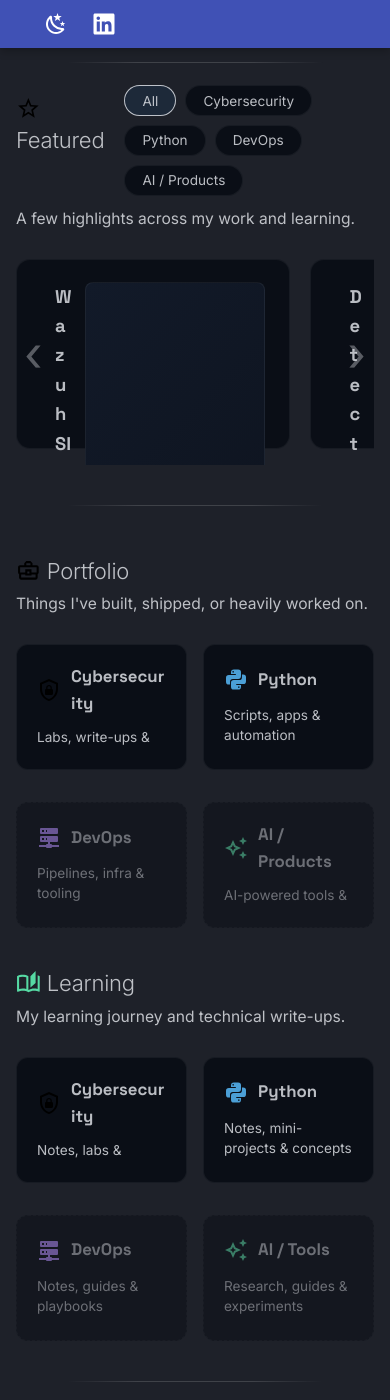
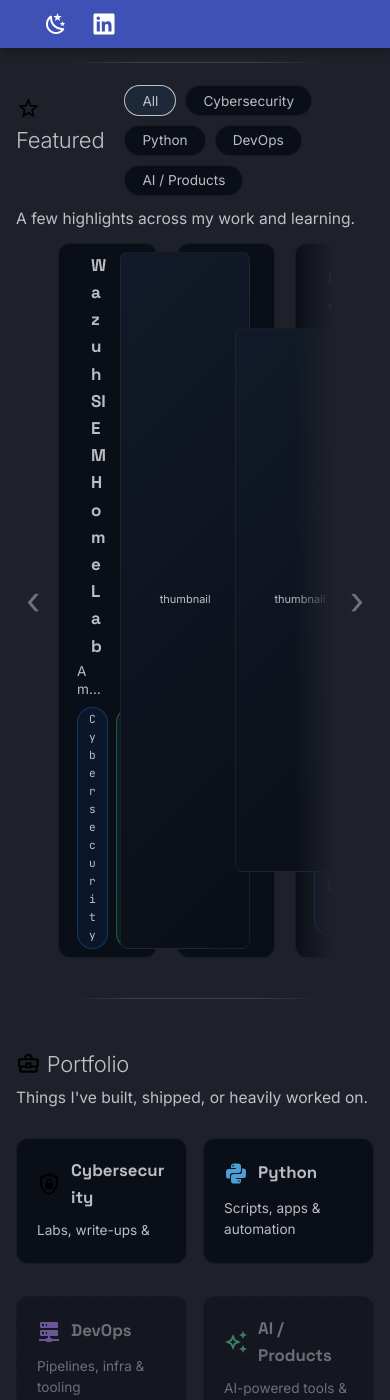
Before and after one commit to skyejen/skyejen.github.io, an MkDocs documentation site: the page built from docs/index.md, in a window 390 px wide and 1400 px high, scrolled down 728 px. Built offline with MkDocs 1.6.1 and Material for MkDocs 9.7.7, drawn with Linux system fonts in a browser that asks for light colours.

Commit message:
feat: integrate actual carousel design

```diff
--- a/docs/index.md
+++ b/docs/index.md
@@ -67,6 +67,22 @@
 <span class="sj-tags"><span class="sj-tag">Python</span><span class="sj-tag sj-tag--live">Live</span></span>
 <span class="sj-feat-thumb"></span>
 </a>
+
+<a class="sj-feat-card" data-disc="ai" href="https://github.com/skyejen/skyejen.github.io" markdown="span">
+<span class="sj-card-icon">:material-creation-outline:</span>
+<span class="sj-card-title">Portfolio Site Built with AI</span>
+<span class="sj-card-desc">This very site - theme, layout and components designed and built end-to-end pairing with an AI.</span>
+<span class="sj-tags"><span class="sj-tag">AI</span><span class="sj-tag sj-tag--live">Live</span></span>
+<span class="sj-feat-thumb"></span>
+</a>
+
+<div class="sj-feat-card sj-card--soon" data-disc="devops" markdown="span">
+<span class="sj-card-icon">:material-server-network:</span>
+<span class="sj-card-title">DevOps</span>
+<span class="sj-card-desc">Pipelines, infrastructure and tooling write-ups - coming soon.</span>
+<span class="sj-tags"><span class="sj-tag">DevOps</span><span class="sj-tag sj-tag--soon">Soon</span></span>
+<span class="sj-feat-thumb"></span>
+</div>
 
 </div>
 <button class="sj-carousel-btn sj-carousel-prev" aria-label="Previous">&lsaquo;</button>
--- a/docs/javascripts/local.js
+++ b/docs/javascripts/local.js
@@ -71,18 +71,75 @@
         cards.forEach(function(c){
           c.style.display = (f === "all" || c.getAttribute("data-disc") === f) ? "" : "none";
         });
+        updateFade();
+        tagClippedFeat();
       });
     });
 
-    // carousel
+    // carousel + scroll-aware edge fade (peek into darkness)
     var track = document.querySelector(".sj-carousel-track");
     var prev = document.querySelector(".sj-carousel-prev");
     var next = document.querySelector(".sj-carousel-next");
+    window.updateFade = function(){
+      if (!track) return;
+      var sl = track.scrollLeft;
+      var max = track.scrollWidth - track.clientWidth;
+      track.classList.remove("fade-l", "fade-r", "fade-lr");
+      if (max <= 2) return;                       // no overflow -> no fade
+      if (sl <= 2) track.classList.add("fade-r"); // at start -> fade right only
+      else if (sl >= max - 2) track.classList.add("fade-l"); // at end -> fade left only
+      else track.classList.add("fade-lr");        // middle -> both
+    };
     if (track && prev && next){
-      prev.addEventListener("click", function(){ track.scrollBy({ left: -track.clientWidth * 0.55, behavior: "smooth" }); });
-      next.addEventListener("click", function(){ track.scrollBy({ left: track.clientWidth * 0.55, behavior: "smooth" }); });
+      prev.addEventListener("click", function(){
+        var max = track.scrollWidth - track.clientWidth;
+        if (track.scrollLeft <= 2) track.scrollTo({ left: max, behavior: "smooth" });   // wrap to end
+        else track.scrollBy({ left: -track.clientWidth * 0.5, behavior: "smooth" });
+      });
+      next.addEventListener("click", function(){
+        var max = track.scrollWidth - track.clientWidth;
+        if (track.scrollLeft >= max - 2) track.scrollTo({ left: 0, behavior: "smooth" }); // wrap to start
+        else track.scrollBy({ left: track.clientWidth * 0.5, behavior: "smooth" });
+      });
+      track.addEventListener("scroll", function(){ window.requestAnimationFrame(updateFade); });
+      window.addEventListener("resize", updateFade);
+      updateFade();
+    }
+
+    // clipped-text tooltip for featured tiles (cursor-following bubble, theme-styled)
+    tagClippedFeat();
+    window.addEventListener("resize", tagClippedFeat);
+    if (!window.__sjFeatTipInit){
+      window.__sjFeatTipInit = true;
+      var featTip = document.createElement("div");
+      featTip.className = "sj-cursor-tip";
+      document.body.appendChild(featTip);
+      var on = false;
+      document.addEventListener("mousemove", function(e){
+        var card = e.target && e.target.closest ? e.target.closest(".sj-feat-card[data-feat-tip]") : null;
+        if (!card){ if (on){ featTip.style.opacity = "0"; on = false; } return; }
+        featTip.textContent = card.getAttribute("data-feat-tip");
+        if (!on){ featTip.style.opacity = "1"; on = true; }
+        var pad = 14, w = featTip.offsetWidth, h = featTip.offsetHeight;
+        var x = e.clientX + pad, y = e.clientY + pad;
+        if (x + w > window.innerWidth - 8) x = e.clientX - pad - w;
+        if (y + h > window.innerHeight - 8) y = e.clientY - pad - h;
+        featTip.style.left = Math.max(8, x) + "px";
+        featTip.style.top = Math.max(8, y) + "px";
+      }, { passive: true });
+      window.addEventListener("scroll", function(){ featTip.style.opacity = "0"; on = false; }, { passive: true, capture: true });
     }
   }
+  function tagClippedFeat(){
+    document.querySelectorAll(".sj-feat-card").forEach(function(card){
+      var d = card.querySelector(".sj-card-desc");
+      var full = null;
+      if (d && d.scrollHeight > d.clientHeight + 1) full = d.textContent.trim();
+      if (full) card.setAttribute("data-feat-tip", full);
+      else card.removeAttribute("data-feat-tip");
+    });
+  }
+  function updateFade(){ if (window.updateFade) window.updateFade(); }
 
   if (document.readyState !== "loading") init();
   else document.addEventListener("DOMContentLoaded", init);
--- a/docs/stylesheets/local.css
+++ b/docs/stylesheets/local.css
@@ -91,28 +91,35 @@
 .sj-filter:hover { border-color: var(--sj-blue); color: var(--sj-heading); }
 .sj-filter.is-active { border-color: var(--sj-blue); color: var(--sj-blue); background: rgba(30,136,255,0.08); }
 
-.sj-carousel { position: relative; }
-.sj-carousel-track { display: flex; gap: 1rem; overflow-x: auto; scroll-snap-type: x mandatory; scrollbar-width: none; }
+.sj-carousel { display: flex; align-items: stretch; gap: 0.4rem; }
+.sj-carousel > p { display: contents; }
+.sj-carousel-track { flex: 1; min-width: 0; display: flex; gap: 1rem; overflow-x: auto; scroll-snap-type: x mandatory; scrollbar-width: none; }
+.sj-carousel-track > p { display: contents; }
 .sj-carousel-track::-webkit-scrollbar { display: none; }
-.sj-carousel-track > .sj-feat-card { flex: 0 0 calc(50% - 0.5rem); scroll-snap-align: start; }
-/* feathered edge arrows */
-.sj-carousel-btn { position: absolute; top: 0; bottom: 0; width: 3.5rem; border: none; background: transparent; color: var(--sj-text-dim); opacity: 0.45; font-size: 2.4rem; line-height: 1; cursor: pointer; z-index: 4; display: flex; align-items: center; transition: color .15s ease, opacity .15s ease; }
-.sj-carousel-prev { left: 0; justify-content: flex-start; padding-left: 0.4rem; background: linear-gradient(to right, var(--sj-bg) 10%, transparent); }
-.sj-carousel-next { right: 0; justify-content: flex-end; padding-right: 0.4rem; background: linear-gradient(to left, var(--sj-bg) 10%, transparent); }
+.sj-carousel-track.fade-r  { -webkit-mask-image: linear-gradient(to right, #000 86%, transparent); mask-image: linear-gradient(to right, #000 86%, transparent); }
+.sj-carousel-track.fade-l  { -webkit-mask-image: linear-gradient(to left, #000 86%, transparent);  mask-image: linear-gradient(to left, #000 86%, transparent); }
+.sj-carousel-track.fade-lr { -webkit-mask-image: linear-gradient(to right, transparent, #000 10%, #000 90%, transparent); mask-image: linear-gradient(to right, transparent, #000 10%, #000 90%, transparent); }
+.sj-carousel-track .sj-feat-card { flex: 0 0 36%; min-width: 36%; scroll-snap-align: start; }
+.sj-carousel-btn { flex: 0 0 auto; width: 1.7rem; border: none; background: transparent; color: var(--sj-text-dim); opacity: 0.5; font-size: 1.9rem; line-height: 1; cursor: pointer; display: flex; align-items: center; justify-content: center; transition: color .15s ease, opacity .15s ease; }
+.sj-carousel-prev { order: -1; }
+.sj-carousel-next { order: 1; }
 .sj-carousel-btn:hover { opacity: 1; color: var(--sj-gold); }
 
-.sj-feat-card { display: grid; grid-template-columns: auto 1fr 9rem; grid-template-areas: "icon title thumb" "desc desc thumb" "tags tags thumb"; gap: 0.15rem 0.7rem; align-content: start; height: 9.5rem; background: var(--sj-tile); border: 1px solid var(--sj-tile-border); border-radius: 14px; padding: 1.1rem 1.2rem; color: var(--sj-text) !important; transition: border-color .15s ease; }
+.sj-feat-card { display: grid; grid-template-columns: auto 1fr 6.5rem; grid-template-areas: "icon title thumb" "desc desc thumb" "tags tags thumb"; gap: 0.08rem 0.7rem; align-content: center; background: var(--sj-tile); border: 1px solid var(--sj-tile-border); border-radius: 12px; padding: 0.42rem 0.9rem; color: var(--sj-text) !important; transition: border-color .15s ease; }
+.sj-feat-card.sj-card--soon { border-style: dashed; opacity: 0.5; cursor: not-allowed; }
+.sj-feat-card.sj-card--soon:hover { border-color: var(--sj-tile-border); }
 .sj-feat-card:hover { border-color: rgba(30,136,255,0.5); }
 .sj-feat-card > .sj-card-icon { grid-area: icon; align-self: center; }
-.sj-feat-card > .sj-card-title { grid-area: title; align-self: center; font-family: "Space Grotesk", sans-serif; font-weight: 700; color: var(--sj-heading); font-size: 0.92rem; }
-.sj-feat-card > .sj-card-desc { grid-area: desc; font-size: 0.72rem; color: var(--sj-text-dim); line-height: 1.5; margin-top: 0.35rem; display: -webkit-box; -webkit-line-clamp: 3; -webkit-box-orient: vertical; overflow: hidden; }
+.sj-feat-card > .sj-card-title { grid-area: title; align-self: center; font-family: "Space Grotesk", sans-serif; font-weight: 700; color: var(--sj-heading); font-size: 0.85rem; }
+.sj-feat-card > .sj-card-desc { grid-area: desc; font-size: 0.68rem; color: var(--sj-text-dim); line-height: 1.3; margin-top: 0.1rem; display: -webkit-box; -webkit-line-clamp: 2; -webkit-box-orient: vertical; overflow: hidden; min-height: 2.6em; }
 .sj-feat-card > .sj-feat-thumb { grid-area: thumb; align-self: stretch; border-radius: 8px; border: 1px solid var(--sj-tile-border); background: linear-gradient(135deg,#121a29,#0a0e16); position: relative; }
 .sj-feat-thumb::after { content: "thumbnail"; position: absolute; inset: 0; display: flex; align-items: center; justify-content: center; color: var(--sj-text-dim); font-size: 0.55rem; }
 
 /* two separate tags */
-.sj-tags { grid-area: tags; display: flex; gap: 0.4rem; align-self: end; }
+.sj-tags { grid-area: tags; display: flex; gap: 0.4rem; align-self: end; margin-top: 0.35rem; }
 .sj-tag { font-family: "JetBrains Mono", monospace; font-size: 0.56rem; letter-spacing: 0.02em; color: var(--sj-blue); background: rgba(30,136,255,0.08); border: 1px solid rgba(30,136,255,0.28); border-radius: 999px; padding: 0.16rem 0.55rem; }
 .sj-tag--live { color: var(--sj-green); background: rgba(86,217,163,0.08); border-color: rgba(86,217,163,0.3); }
+.sj-tag--soon { color: var(--sj-gold); background: rgba(242,193,78,0.08); border-color: rgba(242,193,78,0.3); }
 
 /* ===== Hubs ===== */
 .sj-hubs { display: grid; grid-template-columns: 1fr 1fr; gap: 3rem; margin-top: 1rem; }
```
